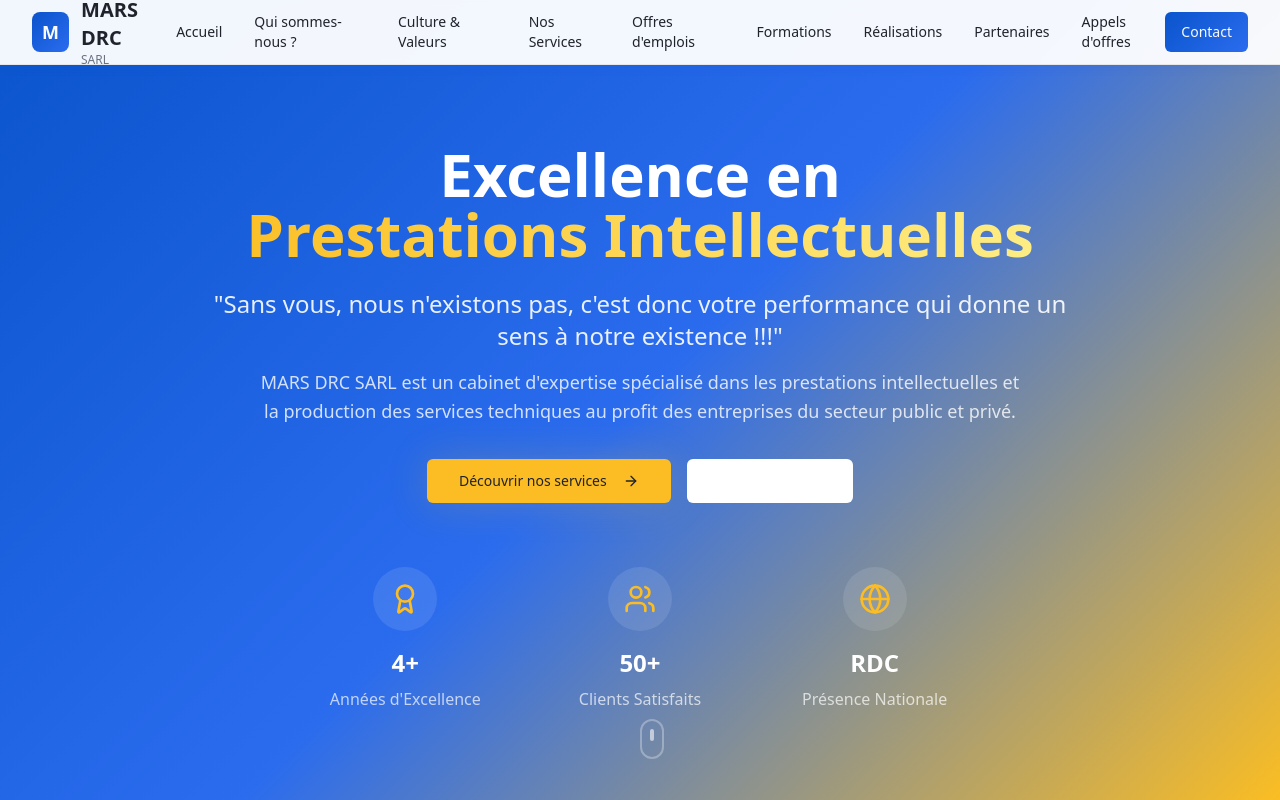
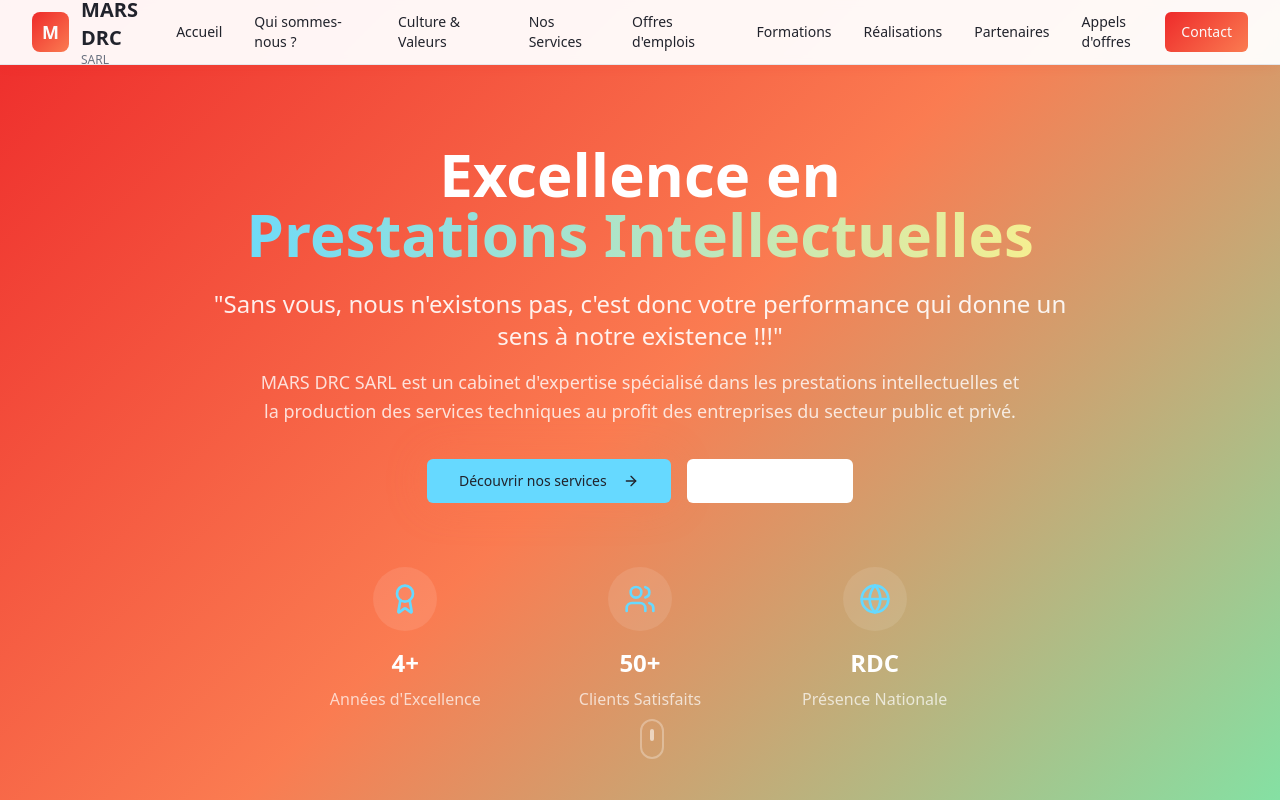
Before and after one commit to firminfinva/marsarl25, a React (Vite) app: page / in a window 1280 px wide. Shown: the top 800 px of the page. Built offline with nearby package versions, Linux system fonts and the light colour scheme.

Commit message:
Update colors from logo
Update the website's color palette to match the provided logo.

```diff
--- a/src/index.css
+++ b/src/index.css
@@ -17,16 +17,16 @@ All colors MUST be HSL.
     --popover: 0 0% 100%;
     --popover-foreground: 225 15% 15%;
 
-    --primary: 217 91% 42%;
+    --primary: 0 85% 55%;
     --primary-foreground: 0 0% 98%;
 
-    --secondary: 220 13% 95%;
+    --secondary: 140 60% 70%;
     --secondary-foreground: 225 15% 15%;
 
     --muted: 220 13% 95%;
     --muted-foreground: 220 9% 46%;
 
-    --accent: 43 96% 56%;
+    --accent: 195 100% 70%;
     --accent-foreground: 225 15% 15%;
 
     --destructive: 0 84% 60%;
@@ -34,17 +34,17 @@ All colors MUST be HSL.
 
     --border: 220 13% 91%;
     --input: 220 13% 91%;
-    --ring: 217 91% 42%;
+    --ring: 0 85% 55%;
 
-    /* Professional gradients */
-    --gradient-primary: linear-gradient(135deg, hsl(217 91% 42%), hsl(220 85% 55%));
-    --gradient-secondary: linear-gradient(135deg, hsl(43 96% 56%), hsl(48 100% 67%));
-    --gradient-hero: linear-gradient(135deg, hsl(217 91% 42%) 0%, hsl(220 85% 55%) 50%, hsl(43 96% 56%) 100%);
+    /* Professional gradients inspired by MARS logo */
+    --gradient-primary: linear-gradient(135deg, hsl(0 85% 55%), hsl(15 95% 65%));
+    --gradient-secondary: linear-gradient(135deg, hsl(140 60% 70%), hsl(195 100% 70%));
+    --gradient-hero: linear-gradient(135deg, hsl(0 85% 55%) 0%, hsl(15 95% 65%) 50%, hsl(140 60% 70%) 100%);
 
-    /* Professional shadows */
-    --shadow-elegant: 0 10px 30px -10px hsl(217 91% 42% / 0.2);
-    --shadow-card: 0 4px 12px -4px hsl(217 91% 42% / 0.1);
-    --shadow-glow: 0 0 40px hsl(43 96% 56% / 0.2);
+    /* Professional shadows using MARS colors */
+    --shadow-elegant: 0 10px 30px -10px hsl(0 85% 55% / 0.2);
+    --shadow-card: 0 4px 12px -4px hsl(0 85% 55% / 0.1);
+    --shadow-glow: 0 0 40px hsl(15 95% 65% / 0.3);
 
     --radius: 0.5rem;
 
```
